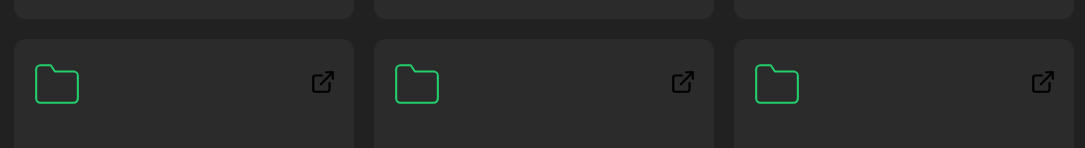
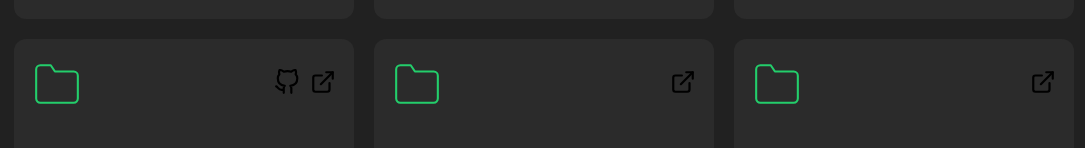
Before and after one commit to yuliiak111/portfolio, a React (Create React App) app: page / in a window 1280 px wide. Shown: the part 1895-2043 px from the top of the page, without its empty margins (96-1181 px from the left). Built offline with nearby package versions, Linux system fonts and the light colour scheme.

Commit message:
Update Portfolio.tsx

```diff
--- a/src/components/Portfolio/Portfolio.tsx
+++ b/src/components/Portfolio/Portfolio.tsx
@@ -93,6 +93,9 @@ export function Portfolio() {
             <header>
               <svg width="50" xmlns="http://www.w3.org/2000/svg" role="img" viewBox="0 0 24 24" fill="none" stroke="#23ce6b " stroke-width="1" stroke-linecap="round" stroke-linejoin="round" ><title>Folder</title><path d="M22 19a2 2 0 0 1-2 2H4a2 2 0 0 1-2-2V5a2 2 0 0 1 2-2h5l2 3h9a2 2 0 0 1 2 2z"></path></svg>
               <div className="project-links">
+                <a href="https://github.com/CodeVinayak/Portfolio-v1" target="_blank" rel="noreferrer">
+                  <img src={githubIcon} alt="Visitar site" />
+                </a>
                 <a href="https://portfoliov1.vinayaksingh.in/" target="_blank" rel="noreferrer">
                   <img src={externalLinkIcon} alt="Visitar site" />
                 </a>
@@ -129,7 +132,7 @@ export function Portfolio() {
             <div className="body">
               <h3>Blog</h3>
               <p>
-              Blog about Best Online Shopping Deals and Offers. Enjoy Savings , Add Bookmark our website. Never Miss any Loot Deals and Tricks.
+                Blog about Best Online Shopping Deals and Offers. Enjoy Savings , Add Bookmark our website. Never Miss any Loot Deals and Tricks.
               </p>
             </div>
             <footer>
```
